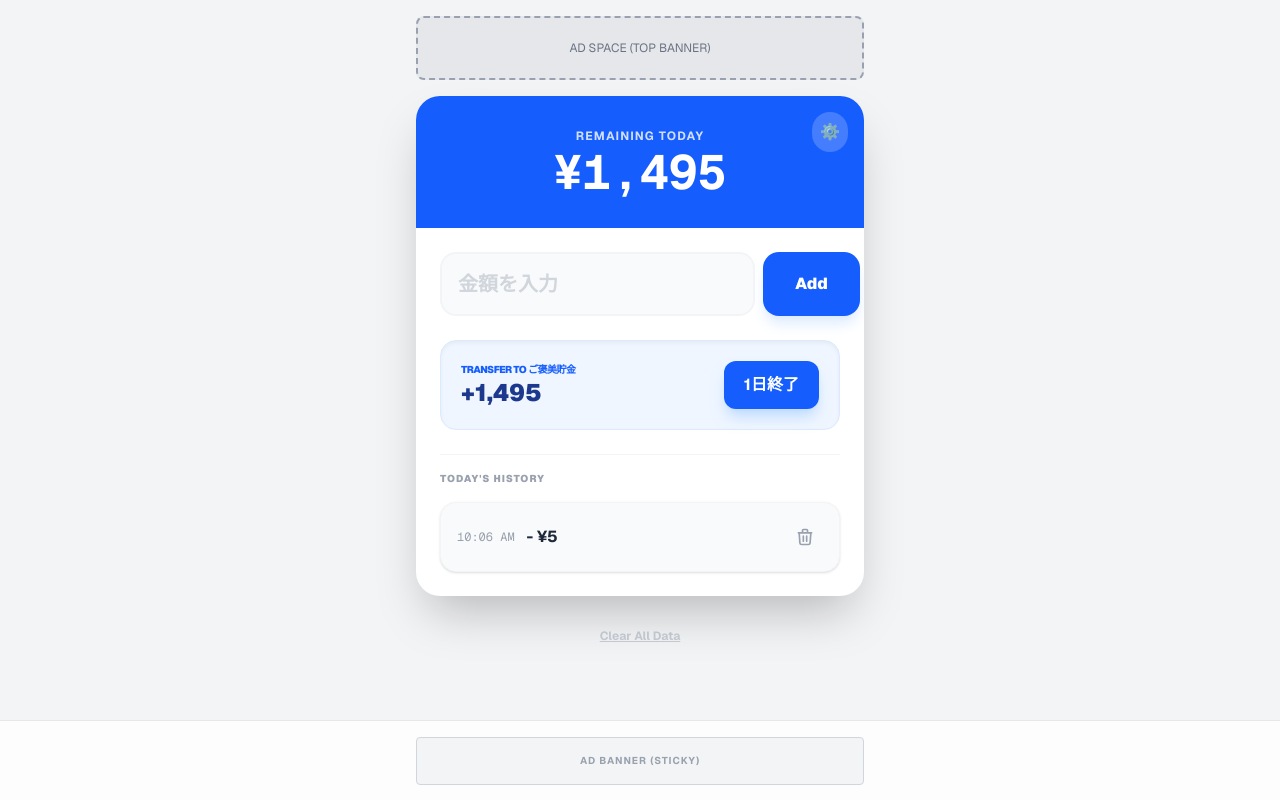
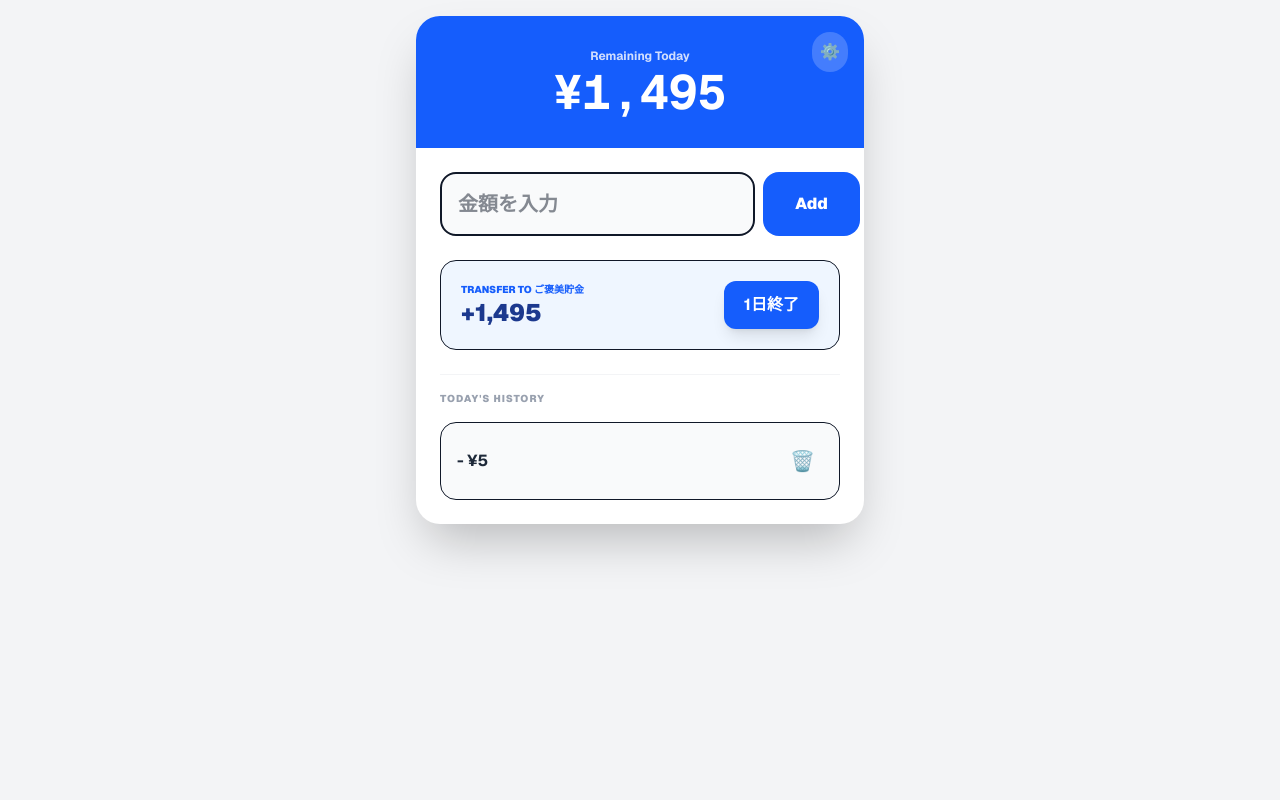
Before and after one commit to Najimin13/my-budget-app, a Next.js app: page / in a window 1280 px wide. Both pictures are taken after typing "5" into the empty fields and a click on the button "Add". Built offline with nearby package versions, Linux system fonts and the light colour scheme.

Commit message:
update: solve input visibility and delete button

```diff
--- a/app/page.tsx
+++ b/app/page.tsx
@@ -17,21 +17,20 @@ export default function ProfessionalBudgetApp() {
   const [showSettings, setShowSettings] = useState(false);
   const [isSuccess, setIsSuccess] = useState(false);
 
-  // 1. 初期ロード（ブラウザのみ）
+  // 初回のみ実行
   useEffect(() => {
+    const b = localStorage.getItem('dailyBudget');
+    const r = localStorage.getItem('rewardName');
+    const s = localStorage.getItem('spent');
+    const h = localStorage.getItem('history');
+    if (b) setDailyBudget(Number(b));
+    if (r) setRewardName(r);
+    if (s) setSpent(Number(s));
+    if (h) setHistory(JSON.parse(h));
     setIsClient(true);
-    const savedBudget = localStorage.getItem('dailyBudget');
-    const savedReward = localStorage.getItem('rewardName');
-    const savedSpent = localStorage.getItem('spent');
-    const savedHistory = localStorage.getItem('history');
-
-    if (savedBudget) setDailyBudget(Number(savedBudget));
-    if (savedReward) setRewardName(savedReward);
-    if (savedSpent) setSpent(Number(savedSpent));
-    if (savedHistory) setHistory(JSON.parse(savedHistory));
   }, []);
 
-  // 2. データ保存（値が変わるたび）
+  // データ保存用
   useEffect(() => {
     if (!isClient) return;
     localStorage.setItem('dailyBudget', dailyBudget.toString());
@@ -68,101 +67,68 @@ export default function ProfessionalBudgetApp() {
     setHistory([]);
   };
 
+  if (!isClient) return <div className="min-h-screen bg-gray-100" />;
+
   const remaining = dailyBudget - spent;
-  if (!isClient) return null;
 
   return (
     <div className="min-h-screen bg-gray-100 flex flex-col items-center p-4 pb-32 font-sans text-gray-900">
-      <div className="w-full max-w-md mb-4 h-16 bg-gray-200 border-2 border-dashed border-gray-400 rounded-lg flex items-center justify-center text-gray-500 text-xs">AD SPACE (TOP BANNER)</div>
-
       <div className="w-full max-w-md bg-white rounded-3xl shadow-2xl overflow-hidden relative">
         {isSuccess && (
-          <div className="absolute inset-0 z-50 bg-blue-600/95 flex flex-col items-center justify-center text-white animate-in zoom-in duration-300">
-            <span className="text-6xl mb-4 animate-bounce">🎉</span>
+          <div className="absolute inset-0 z-50 bg-blue-600/95 flex flex-col items-center justify-center text-white p-6 text-center">
+            <span className="text-6xl mb-4">🎉</span>
             <h2 className="text-3xl font-black italic">NICE SAVING!</h2>
             <p className="text-lg opacity-90 mt-2 font-bold">{rewardName}へ転送確定！</p>
           </div>
         )}
 
-        {/* Header */}
-        <div className={`p-8 text-center transition-all ${remaining < 0 ? 'bg-red-500' : 'bg-blue-600'} text-white relative`}>
-          <button onClick={() => setShowSettings(!showSettings)} className="absolute top-4 right-4 bg-white/20 p-2 rounded-full hover:bg-white/30 transition">⚙️</button>
-          <p className="text-xs uppercase tracking-widest opacity-80 mb-1 font-bold">Remaining Today</p>
+        <div className={`p-8 text-center ${remaining < 0 ? 'bg-red-500' : 'bg-blue-600'} text-white relative`}>
+          <button onClick={() => setShowSettings(!showSettings)} className="absolute top-4 right-4 bg-white/20 p-2 rounded-full">⚙️</button>
+          <p className="text-xs font-bold opacity-80 mb-1">Remaining Today</p>
           <h1 className="text-5xl font-mono font-bold">¥{remaining.toLocaleString()}</h1>
         </div>
 
         <div className="p-6 space-y-6">
-          {/* Settings */}
           {showSettings && (
-            <div className="bg-gray-50 p-4 rounded-2xl border-2 border-gray-200 space-y-4 animate-in slide-in-from-top duration-200">
-              <div>
-                <label className="text-[10px] font-black text-gray-400 uppercase">1日の予算 (円)</label>
-                <input type="number" value={dailyBudget} onChange={(e) => setDailyBudget(Number(e.target.value))} className="w-full border-b-2 border-gray-300 bg-transparent p-2 outline-none focus:border-blue-600 text-gray-900 font-bold text-lg"/>
-              </div>
-              <div>
-                <label className="text-[10px] font-black text-gray-400 uppercase">貯金の名前</label>
-                <input type="text" value={rewardName} onChange={(e) => setRewardName(e.target.value)} className="w-full border-b-2 border-gray-300 bg-transparent p-2 outline-none focus:border-blue-600 text-gray-900 font-bold text-lg"/>
-              </div>
-              <button onClick={() => setShowSettings(false)} className="w-full bg-gray-900 text-white py-3 rounded-xl font-bold">設定を閉じる</button>
+            <div className="bg-gray-50 p-4 rounded-2xl border-2 border-gray-200 space-y-4">
+              <input type="number" value={dailyBudget} onChange={(e) => setDailyBudget(Number(e.target.value))} className="w-full border-b-2 p-2 text-gray-900 font-bold" placeholder="予算"/>
+              <input type="text" value={rewardName} onChange={(e) => setRewardName(e.target.value)} className="w-full border-b-2 p-2 text-gray-900 font-bold" placeholder="貯金名"/>
+              <button onClick={() => setShowSettings(false)} className="w-full bg-gray-900 text-white py-2 rounded-lg font-bold">閉じる</button>
             </div>
           )}
 
-          {/* Input Area - 文字色を濃く修正 */}
+          {/* 入力エリア：文字色を濃い黒（text-gray-900）に固定 */}
           <div className="flex gap-2">
             <input
               type="number"
               value={inputValue}
               onChange={(e) => setInputValue(e.target.value)}
               placeholder="金額を入力"
-              className="flex-1 border-2 border-gray-100 rounded-2xl px-4 py-4 outline-none focus:border-blue-500 text-gray-900 font-bold text-xl placeholder-gray-300 bg-gray-50"
+              className="flex-1 border-2 rounded-2xl px-4 py-4 text-gray-900 font-bold text-xl bg-gray-50 outline-none focus:border-blue-500"
             />
-            <button onClick={handleAddExpense} className="bg-blue-600 text-white px-8 py-4 rounded-2xl font-black hover:bg-blue-700 active:scale-95 shadow-lg shadow-blue-100 transition-all">Add</button>
+            <button onClick={handleAddExpense} className="bg-blue-600 text-white px-8 py-4 rounded-2xl font-black">Add</button>
           </div>
 
-          {/* Reward Display */}
-          <div className="bg-blue-50 rounded-2xl p-5 border border-blue-100 flex justify-between items-center shadow-inner">
+          <div className="bg-blue-50 rounded-2xl p-5 border flex justify-between items-center">
             <div>
-              <p className="text-blue-600 text-[10px] font-black uppercase tracking-tighter">Transfer to {rewardName}</p>
+              <p className="text-blue-600 text-[10px] font-black uppercase">Transfer to {rewardName}</p>
               <p className="text-2xl font-black text-blue-900">+{Math.max(0, remaining).toLocaleString()}</p>
             </div>
-            <button onClick={handleReset} className="bg-blue-600 text-white px-5 py-3 rounded-xl font-bold shadow-lg shadow-blue-200 active:translate-y-1 transition-all">1日終了</button>
+            <button onClick={handleReset} className="bg-blue-600 text-white px-5 py-3 rounded-xl font-bold shadow-lg">1日終了</button>
           </div>
 
-          {/* History Section - 削除機能追加 */}
           <div className="pt-4 border-t border-gray-100">
             <h3 className="text-[10px] font-black text-gray-400 uppercase tracking-widest mb-4">Today's History</h3>
-            {history.length === 0 ? (
-              <p className="text-sm text-gray-300 italic text-center py-6 bg-gray-50 rounded-2xl">履歴はありません</p>
-            ) : (
-              <ul className="space-y-3">
-                {history.map(item => (
-                  <li key={item.id} className="flex justify-between items-center bg-gray-50 p-4 rounded-2xl border border-gray-100 shadow-sm">
-                    <div className="flex items-center gap-3">
-                      <span className="text-gray-400 font-mono text-xs">{item.time}</span>
-                      <span className="font-bold text-gray-800 text-base">- ¥{item.amount.toLocaleString()}</span>
-                    </div>
-                    <button
-                      onClick={() => deleteHistoryItem(item.id, item.amount)}
-                      className="text-gray-400 hover:text-red-500 p-2 transition-colors"
-                    >
-                      <svg xmlns="http://www.w3.org/2000/svg" className="h-5 w-5" fill="none" viewBox="0 0 24 24" stroke="currentColor">
-                        <path strokeLinecap="round" strokeLinejoin="round" strokeWidth={2} d="M19 7l-.867 12.142A2 2 0 0116.138 21H7.862a2 2 0 01-1.995-1.858L5 7m5 4v6m4-6v6m1-10V4a1 1 0 00-1-1h-4a1 1 0 00-1 1v3M4 7h16" />
-                      </svg>
-                    </button>
-                  </li>
-                ))}
-              </ul>
-            )}
+            <ul className="space-y-3">
+              {history.map(item => (
+                <li key={item.id} className="flex justify-between items-center bg-gray-50 p-4 rounded-2xl border">
+                  <span className="font-bold text-gray-800">- ¥{item.amount.toLocaleString()}</span>
+                  <button onClick={() => deleteHistoryItem(item.id, item.amount)} className="text-gray-400 p-2 text-xl">🗑️</button>
+                </li>
+              ))}
+            </ul>
           </div>
         </div>
-      </div>
-
-      <div className="mt-8 flex gap-4 opacity-50">
-        <button onClick={() => { if(confirm("全データをリセットしますか？")) { localStorage.clear(); window.location.reload(); } }} className="text-gray-400 text-xs underline font-bold">Clear All Data</button>
-      </div>
-
-      <div className="fixed bottom-0 left-0 w-full h-20 bg-white/80 backdrop-blur-md border-t border-gray-200 flex items-center justify-center z-40">
-        <div className="w-full max-w-md h-12 bg-gray-100 border border-gray-300 rounded flex items-center justify-center text-gray-400 text-[10px] font-bold tracking-widest">AD BANNER (STICKY)</div>
       </div>
     </div>
   );
```
